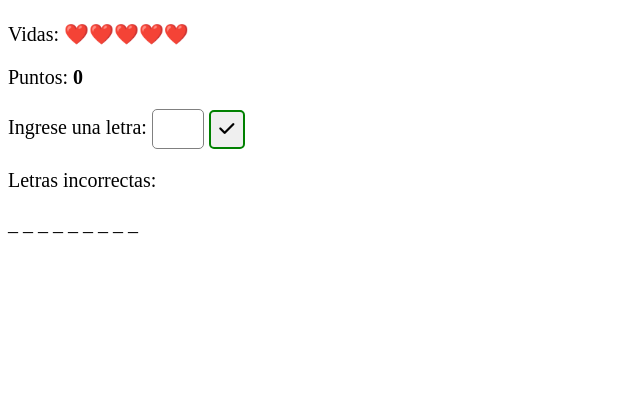
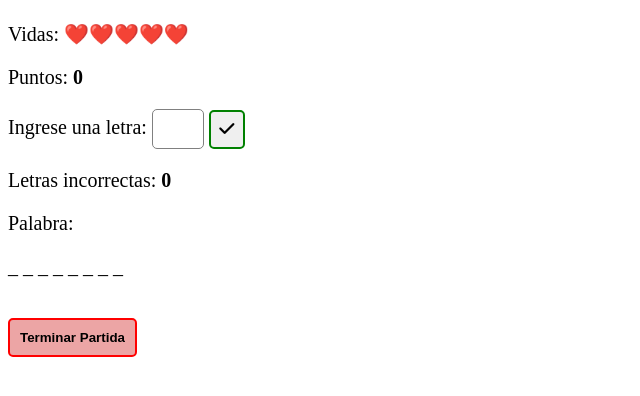
Before and after one commit to lea-2024/game, a plain HTML site: page index.html in a window 1280 px wide. Shown: the part 62-458 px from the top of the page, without its empty margins (0-640 px from the left). Drawn offline with Linux system fonts and the light colour scheme.

Commit message:
se agregaron botones terminar partida, inicio y texto palabra. También se agegraron palabras nuevas

```diff
--- a/css/estilos.css
+++ b/css/estilos.css
@@ -126,3 +126,41 @@ html{
 .text_fin_juego{
   color:#333;
 }
+
+/* número incorrectas al iniciar juego */
+
+.texto_incorrectas{
+  font-weight: bold;
+}
+
+/* botón terminar partida */
+
+.boton_terminar{
+  padding: 10px;
+  margin-top: 20px;
+  font-weight: bold;
+  background-color: rgb(236, 165, 165);
+  border-radius: 5px;
+  border:2px solid red;
+  transition: all ease-in-out 500ms;
+}
+
+.boton_terminar:hover{
+  background-color: red;
+  color:white;
+}
+
+/* botón inicio */
+
+.boton_inicio{
+  padding:10px;
+  margin-top: 20px;
+  border:2px solid grey;
+  border-radius: 5px;
+  transition: all ease-in-out 400ms;
+}
+
+.boton_inicio:hover{
+  background-color: grey;
+  color:white;
+}
--- a/data/palabras.json
+++ b/data/palabras.json
@@ -91,5 +91,71 @@
   },
   {
     "palabra": "argentina"
+  },
+  {
+    "palabra":"caleidoscopio"
+  },
+  {
+    "palabra":"desenhebrar"
+  },
+  {
+    "palabra":"idiosincrasia"
+  },
+  {
+    "palabra":"sorprendido"
+  },
+  {
+    "palabra":"amarillo"
+  },
+  {
+    "palabra":"recondito"
+  },
+  {
+    "palabra":"esdrujula"
+  },
+  {
+    "palabra":"gargola"
+  },
+  {
+    "palabra":"lugubre"
+  },
+  {
+    "palabra":"gambetear"
+  },
+  {
+    "palabra":"pochoclo"
+  },
+  {
+    "palabra":"canchero"
+  },
+  {
+    "palabra":"ostentoso"
+  },
+  {
+    "palabra":"esquivo"
+  },
+  {
+    "palabra":"inexplicable"
+  },
+  {
+    "palabra":"evanescente"
+  },
+  {
+    "palabra":"inefable"
+  },
+  {
+    "palabra":"acrimonia"
+  },
+  {
+    "palabra":"insomnio"
+  },
+  {
+    "palabra":"esperanza"
+  },
+  {
+    "palabra":"malhechor"
+  },
+  {
+    "palabra":"bienaventuranza"
   }
 ]
--- a/index.html
+++ b/index.html
@@ -34,7 +34,10 @@
           <i class="fa-solid fa-check"></i>
         </button>
       </form>
-      <p>Letras incorrectas:</p>
+      <p>
+        Letras incorrectas:
+        <span id="textoIncorrectas" class="texto_incorrectas"></span>
+      </p>
       <p id="listaIncorrectas"></p>
     </section>
     <script type="module" src="./js/main.js"></script>
--- a/js/main.js
+++ b/js/main.js
@@ -4,7 +4,8 @@ document.addEventListener("DOMContentLoaded", () => {
   const botonEnviar = document.getElementById("boton"); // Obtener el elemento del boton de envío
   const puntosElement = document.querySelector("#puntos"); // Obtener el elemento que muestra la puntuación
   const contenedorElement = document.getElementById("contenedor"); // Obtener el elemento contenedor
-  let listaIncorrectas = document.getElementById("listaIncorrectas");
+  let listaIncorrectas = document.getElementById("listaIncorrectas"); // Obtener elemento lista incorrectas
+  let textoIncorrectas = document.querySelector('#textoIncorrectas'); // Obtener el elemento p con ID textoInorrectas
 
   let letrasCorrectas = [
     "a",
@@ -41,6 +42,8 @@ document.addEventListener("DOMContentLoaded", () => {
     let letrasIncorrectas = [];
     let mostrarIncorrectas;
 
+    textoIncorrectas.textContent = 0; // Cantida de letras incorrectas al iniciar juego
+
     // Funcion para generar palabras aleatorias con los datos traidos de palabras.js
     function palabrasAleatorias() {
       let indice = Math.floor(Math.random() * listadoPalabras.length);
@@ -59,6 +62,11 @@ document.addEventListener("DOMContentLoaded", () => {
 
     // Genero la palabra oculta
     let palabraOculta = palabrasAleatorias();
+
+    // crear elemento párrafo html: palabra
+    let textoPalabra = document.createElement('p');
+    textoPalabra.innerHTML = '<p>Palabra: </p>';
+    document.body.appendChild(textoPalabra);
 
     // plabra oculta
     let palabra = ""; // palabra que se muestra con '_' la inicializo vacia
@@ -84,6 +92,16 @@ document.addEventListener("DOMContentLoaded", () => {
       e.preventDefault();
     });
 
+
+    // Crear elemento botón terminar la partida
+    const botonTerminar = document.createElement('button');
+    botonTerminar.innerText = 'Terminar Partida';
+    botonTerminar.className = 'boton_terminar';
+    document.body.appendChild(botonTerminar);
+
+    // LLamar a función finalizarPartida al hacer click
+    botonTerminar.addEventListener('click', () => finalizarPartida(puntos));
+
     // Escuchar evento click botón enviar
 
     botonEnviar.addEventListener("click", (e) => {
@@ -92,7 +110,6 @@ document.addEventListener("DOMContentLoaded", () => {
       let noCoincidencias = 0;
 
       if (palabra.includes(letra.value.toLowerCase())) {
-        console.log(letra.value.toLowerCase());
         const mensaje = document.createElement("p");
         mensaje.innerHTML =
           "<span class='text_error'>La letra ya existe en la palabra</span>";
@@ -139,6 +156,7 @@ document.addEventListener("DOMContentLoaded", () => {
           }
         } else {
           noCoincidencias++;
+
           if (noCoincidencias === arrayPalabraOculta.length) {
             if (letrasIncorrectas.includes(letra.value.toLowerCase())) {
               letra.value = "";
@@ -157,6 +175,9 @@ document.addEventListener("DOMContentLoaded", () => {
               ...letrasIncorrectas,
               letra.value.toLowerCase(),
             ];
+
+            textoIncorrectas.textContent = letrasIncorrectas.length; // Mostrar la cantidad de letras incorrectas
+
             mostrarIncorrectas = document.createElement("span");
             for (let letra of letrasIncorrectas) {
               mostrarIncorrectas.innerHTML = `<strong> ${letra.toUpperCase()} </strong> `;
@@ -177,8 +198,13 @@ document.addEventListener("DOMContentLoaded", () => {
     });
 
     // Función para finalizar la partida
-    function finalizarPartida(puntos) {
+    const finalizarPartida = (puntos) => {
       contenedorElement.style.display = "none";
+      ocultarPalabra.style.display = "none";
+      document.body.removeChild(textoPalabra);
+      if (document.contains(botonTerminar)) {
+        document.body.removeChild(botonTerminar);
+      };
       const h1 = document.createElement("h1");
       h1.innerText = "Gracias por jugar Adivina la palabra 🎆🫡";
       h1.className = "text_fin_juego";
@@ -186,6 +212,14 @@ document.addEventListener("DOMContentLoaded", () => {
       const p = document.createElement("p");
       p.innerHTML = `Puntuación: <strong class="text_loser-puntos">${puntos}</strong>`;
       document.body.appendChild(p);
+      // Crear botón para ir a pagina de inicio
+      const botonInicio = document.createElement('button');
+      botonInicio.innerHTML = '<span><i class="fa-solid fa-house"></i> Página Inicio</span>';
+      botonInicio.className = 'boton_inicio';
+      document.body.appendChild(botonInicio);
+
+      botonInicio.addEventListener('click', () => location.href = '/'); // Ir a página de inicio
+
       localStorage.removeItem("puntos"); // Borrar puntos almacenados en localStorage
       localStorage.removeItem("vidas"); // Borrar vidas almacenadas en localStorage
     }
@@ -198,6 +232,7 @@ document.addEventListener("DOMContentLoaded", () => {
     // Función para repetir o finalizar la partida
 
     function repetirFinalizarPartida(clase, texto) {
+      document.body.removeChild(botonTerminar); // remover botón terminar partida
       const p2 = document.createElement("p");
       p2.className = clase;
       p2.innerText = texto;
```
